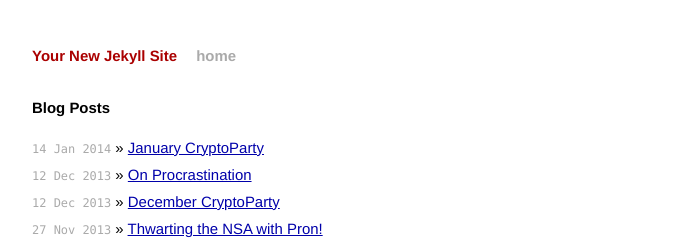
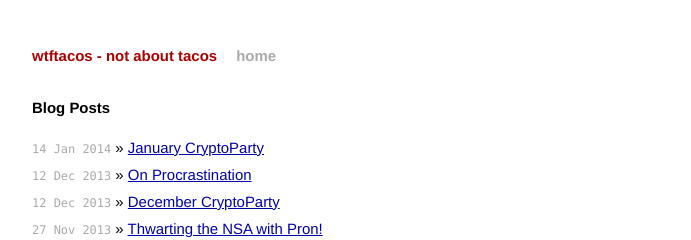
Before and after one commit to bluegeist/bluegeist.github.io, a Jekyll site: the page built from index.html, in a window 1280 px wide. Shown: the top 240 px of the page, without its empty margins (294-985 px from the left). Built offline with Jekyll 4.4.1, drawn with Linux system fonts in a browser that asks for light colours; Markdown is read by kramdown in place of the engine named in the settings.

Commit message:
Update _config.yml

```diff
--- a/_config.yml
+++ b/_config.yml
@@ -1,3 +1,3 @@
-name: Your New Jekyll Site
+name: wtftacos - not about tacos
 markdown: redcarpet
 pygments: true
```
